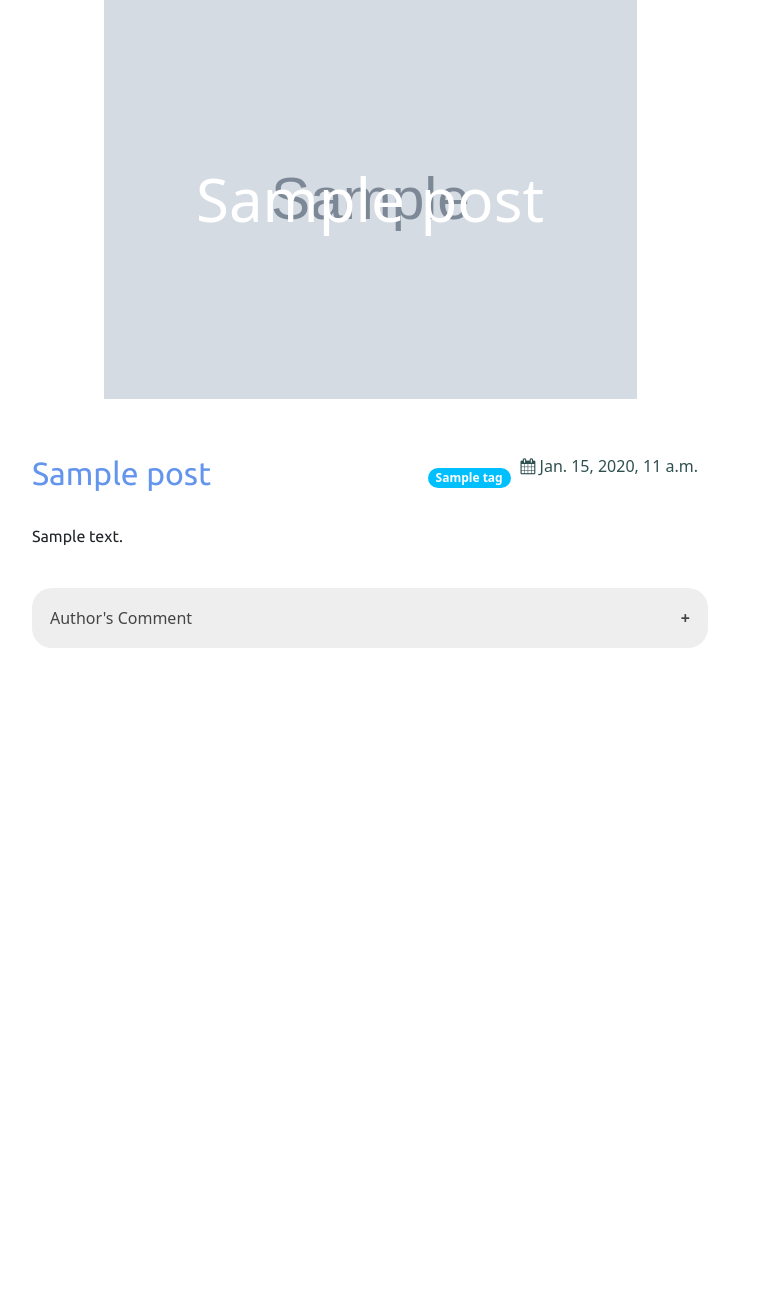
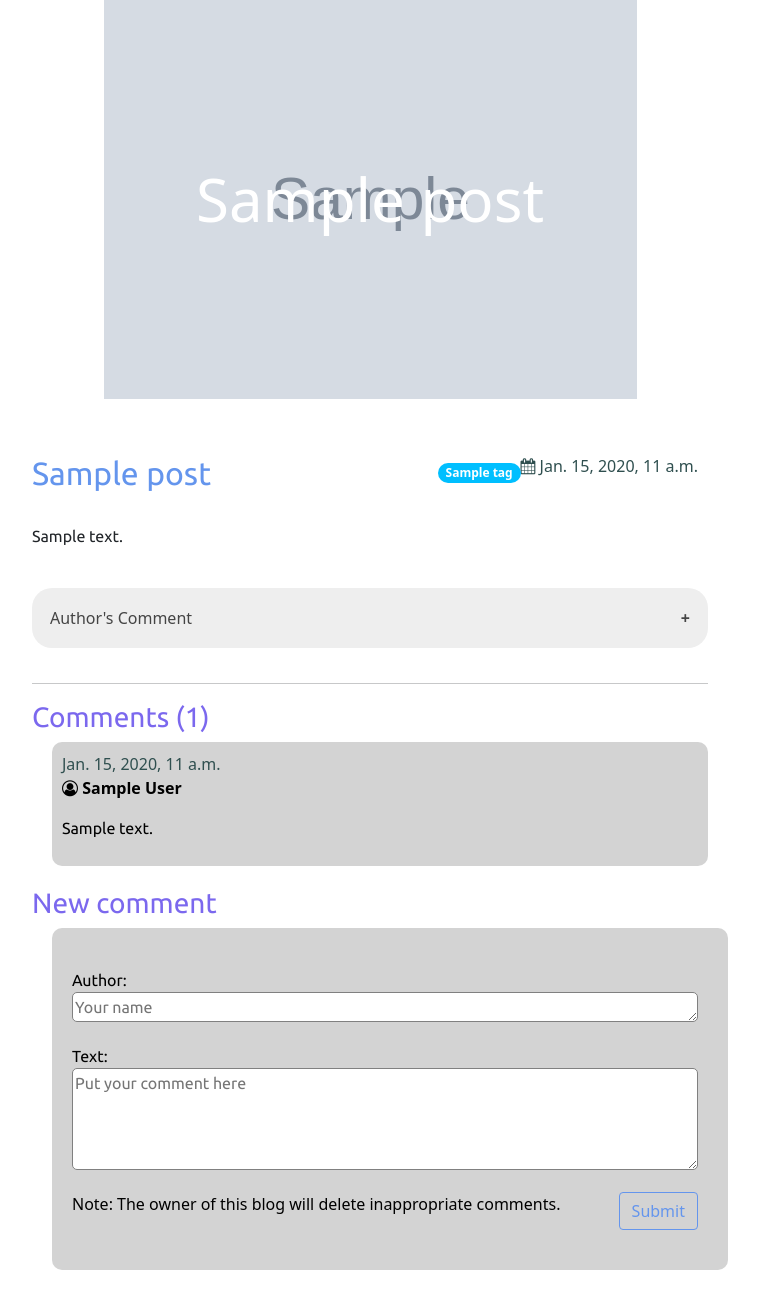
Before and after one commit to CatharinaHock/django-blog, a Django app: page /post/1/ in a window 1280 px wide. Shown: the part 57-1367 px from the top of the page, without its empty margins (270-1029 px from the left). Before the commit the page ends 705 px from the top, so only its background shows below. Run offline with Django 3.2, Linux system fonts and the light colour scheme; tables that the repository leaves empty hold one stand-in row (values such as "Sample post"); grey boxes marked "Sample" are stand-in pictures; parts of the project's set-up code (start-up, migrations or seed data) failed here and were passed over; some libraries are stand-ins or nearby versions; some web fonts are replaced.

Commit message:
Added Comment model and appropriate styling.

```diff
--- a/blog/admin.py
+++ b/blog/admin.py
@@ -1,4 +1,6 @@
 from django.contrib import admin
-from .models import Post
+from .models import Post, Comment, Tag
 # Register your models here.
 admin.site.register(Post)
+admin.site.register(Comment)
+admin.site.register(Tag)
--- a/blog/forms.py
+++ b/blog/forms.py
@@ -1,7 +1,8 @@
 from django import forms
 from django.utils.safestring import mark_safe
+from django.core.exceptions import ValidationError
 
-from .models import Post, Tag
+from .models import Post, Tag, Comment
 
 
 class PostForm(forms.ModelForm):
@@ -33,16 +34,13 @@ class PostForm(forms.ModelForm):
     )
     """
 
-    def clean(self):
+    def clean_tags(self):
         # data from the form is fetched using super function
-        super(PostForm, self).clean()
+        #super(PostForm, self).clean()
 
-        # extract the username and text field from the data
         tags = self.cleaned_data.get('tags')
         language_tags = tags.filter(type="l")
 
-
-        # conditions to be met for the username length
         if len(language_tags) == 0:
             self._errors['tags'] = self.error_class([
                 'Please choose at least one language tag.'])
@@ -60,7 +58,7 @@ class PostForm(forms.ModelForm):
         """
 
         # return any errors if found
-        return self.cleaned_data
+        return tags
 
 class TagForm(forms.ModelForm):
     class Meta:
@@ -71,12 +69,26 @@ class TagForm(forms.ModelForm):
 class PicturePostForm(forms.ModelForm):
     class Meta:
         model = Post
-        fields = ("title", "text", "brief_description", "thumbnail", "tags","post_type", "picture_orientation")
+        fields = ("title", "text", "brief_description", "thumbnail", "tags","post_type", "picture_orientation", "published_date",)
 
         widgets = {
             "tags": forms.CheckboxSelectMultiple(attrs={"class": "column_checkbox form-check-label", "type": "radio"}),
         }
 
+    def clean_thumbnail(self):
+        thumbnail = self.cleaned_data.get('thumbnail')
+        if not thumbnail:
+            self._errors['thumbnail'] = self.error_class([
+               'Please upload a picture or choose a different Post-type.'])
+        return thumbnail
+
+    def clean_post_type(self):
+        post_type = self.cleaned_data.get("post_type")
+        if self.cleaned_data.get("post_type")== "tex":
+            self._errors["post_type"] = self.error_class(["Please choose 'artwork' or 'picture-based post'"])
+        return post_type
+
+        """
     def clean(self):
         # data from the form is fetched using super function
         super(PicturePostForm, self).clean()
@@ -89,3 +101,34 @@ class PicturePostForm(forms.ModelForm):
         #        'Please upload a picture or choose a different Post-type.'])
         if self.cleaned_data.get("post_type")== "tex":
             self._errors["post_type"] = self.error_class(["Please choose 'artwork' or 'picture-based post'"])
+
+        return self.cleaned_data
+        """
+
+class CommentForm(forms.ModelForm):
+
+    class Meta:
+        model = Comment
+        fields = ('author', 'text',)
+        widgets = {
+            'author':forms.Textarea(attrs={'rows':1,'placeholder':"Your name"}),
+            'text': forms.Textarea(attrs={'rows':4, 'placeholder':'Put your comment here',}),
+        }
+    """
+    def clean(self):
+        cleaned_data = super(CommentForm,self).clean()
+        if "chock" == cleaned_data.get("author"):
+            raise ValidationError(
+                "Please use a name that doesn't contain 'chock' to avoid confusion."
+            )
+            #self._errors["author"] = self.error_class(["Please choose a different name."])
+
+        #return self.cleaned_data
+    """
+    def clean_author(self):
+        author=self.cleaned_data.get("author")
+        if "chock" in author or "Chock" in author:
+            raise ValidationError(
+                "Please use a name that doesn't contain 'chock' to avoid confusion."
+            )
+        return author
--- a/blog/models.py
+++ b/blog/models.py
@@ -141,3 +141,17 @@ class PicturePost(models.Model):
     created_date = models.DateTimeField(default= timezone.now)
     published_date = models.DateTimeField(blank = True, null = True)
 """
+
+class Comment(models.Model):
+    post = models.ForeignKey('blog.Post', on_delete=models.CASCADE, related_name='comments')
+    author = models.CharField(max_length=200)
+    text = models.TextField()
+    created_date = models.DateTimeField(default=timezone.now)
+    approved_comment = models.BooleanField(default=False)
+
+    def approve(self):
+        self.approved_comment = True
+        self.save()
+
+    def __str__(self):
+        return self.text
--- a/blog/static/css/blog.css
+++ b/blog/static/css/blog.css
@@ -142,7 +142,12 @@ form{
 .post-form textarea,
 .post-form input {
     width: 100%;
+    border-radius: 5px;
+    border-color: grey;
+    border-width: 1px;
 }
+
+
 
 .shadedBox{
     background-color:lightblue;
@@ -185,7 +190,14 @@ a:active.badge-tag {
 
 div.tag-box{
     float:right;
-    padding: 10px;
+    padding: 5px;
+    padding-right:0px;
+    max-width: 60%;
+
+}
+.tag-box-badge{
+    float:right;
+    margin:2.5px 0px 2.5px 5px;
 }
 
 .lb{ /* lightblue */
@@ -468,3 +480,11 @@ canvas {
 .rounded-corners{
     border-radius: 20px;
 }
+.comment{
+    margin-left: 20px;
+    margin-bottom: 20px;
+    padding: 10px 20px 10px 10px;
+    background-color: var(--lightgrey);
+    color:black;
+    border-radius: 10px;
+}
--- a/blog/templates/blog/picture_post_list.html
+++ b/blog/templates/blog/picture_post_list.html
@@ -34,7 +34,7 @@
                 {% if post.picture_orientation == "v" %}
                 <img class="picture-post-header-box mx-auto d-block picture-vertical rounded-corners" src="{{ post.thumbnail.url}}"></img>
                 {% else %}
-                <img class="picture-post-header-box mx-auto d-block picture-horizontal rounded-corners src="{{ post.thumbnail.url}}"></img>
+                <img class="picture-post-header-box mx-auto d-block picture-horizontal rounded-corners" src="{{ post.thumbnail.url}}"></img>
                 {% endif %}
                 </a>
 
--- a/blog/templates/blog/post_detail.html
+++ b/blog/templates/blog/post_detail.html
@@ -70,5 +70,30 @@
         </article>
         {% endautoescape %}
 
+        <hr>
+        <h3>Comments ({{ post.comments.count }})</h3>
+
+        {% if comments %}
+            {% for comment in comments %}
+            <div class="comment">
+                <div class="date">{{ comment.created_date }}</div>
+                <i class="fa fa-user-circle-o"></i> <strong>{{ comment.author }}</strong>
+                <p>{{ comment.text|linebreaks }}</p>
+            </div>
+
+            {% endfor %}
+        {% else %}
+            <p>No comments here yet.</p>
+        {% endif %}
+
+        <h3>New comment</h3>
+        <div class="container-fluid form comment">
+            <form method="POST" class="post-form" style="width:100%; padding-left:10px; padding-right:10px;"> {%csrf_token %}
+                {{ form.as_p }}
+                <button type="submit" class="save btn btn-secondary">Submit</button>
+                Note: The owner of this blog will delete inappropriate comments.
+            </form>
+        </div>
+
     </div>
 {% endblock %}
--- a/blog/views.py
+++ b/blog/views.py
@@ -1,7 +1,7 @@
 from django.shortcuts import redirect, render, get_object_or_404
-from .models import Post, Tag
+from .models import Post, Tag, Comment
 from django.utils import timezone, safestring
-from .forms import PicturePostForm, PostForm, TagForm
+from .forms import PicturePostForm, PostForm, TagForm, CommentForm
 #from serializers import PostSerializer, LanguageSerializer
 from django.contrib.auth.decorators import login_required
 from django.core.files.storage import FileSystemStorage
@@ -47,10 +47,20 @@ def tag_list_post_list(request, pk_list):
 
 def post_detail(request, pk):
     post =  get_object_or_404(Post, pk =pk)
+    comments = Comment.objects.filter(post__pk = pk)
+    if request.method == "POST":
+        form = CommentForm(request.POST)
+        if form.is_valid():
+            comment = form.save(commit=False)
+            comment.post = post
+            comment.save()
+            return redirect('post_detail', pk=post.pk)
+    else:
+        form = CommentForm()
     if post.post_type == "tex":
-        return render(request, "blog/post_detail.html", {"post":post, "isTextPost":1,})
+        return render(request, "blog/post_detail.html", {"post":post, "isTextPost":1, "comments": comments,'form': form})
     else:
-        return render(request, "blog/picture_post_detail.html", {"post":post, "isTextPost":0,})
+        return render(request, "blog/picture_post_detail.html", {"post":post, "isTextPost":0, "comments": comments,'form': form})
 
 @login_required
 def post_new(request, isTextPost = 1):
@@ -64,7 +74,7 @@ def post_new(request, isTextPost = 1):
         if form.is_valid():
             post = form.save(commit = False)
             post.author = request.user
-            post.published_date = timezone.now()
+            #post.published_date = timezone.now()
             post.thumbnail = form.cleaned_data["thumbnail"]
             if isTextPost!=0:
                 post.post_type = "tex"
```
Also changed, not shown: blog/templates/blog/post_list.html (+7 -5 lines), blog/migrations/0028_comment.py (added), media/pictures/IMG_5414.JPG (added).
